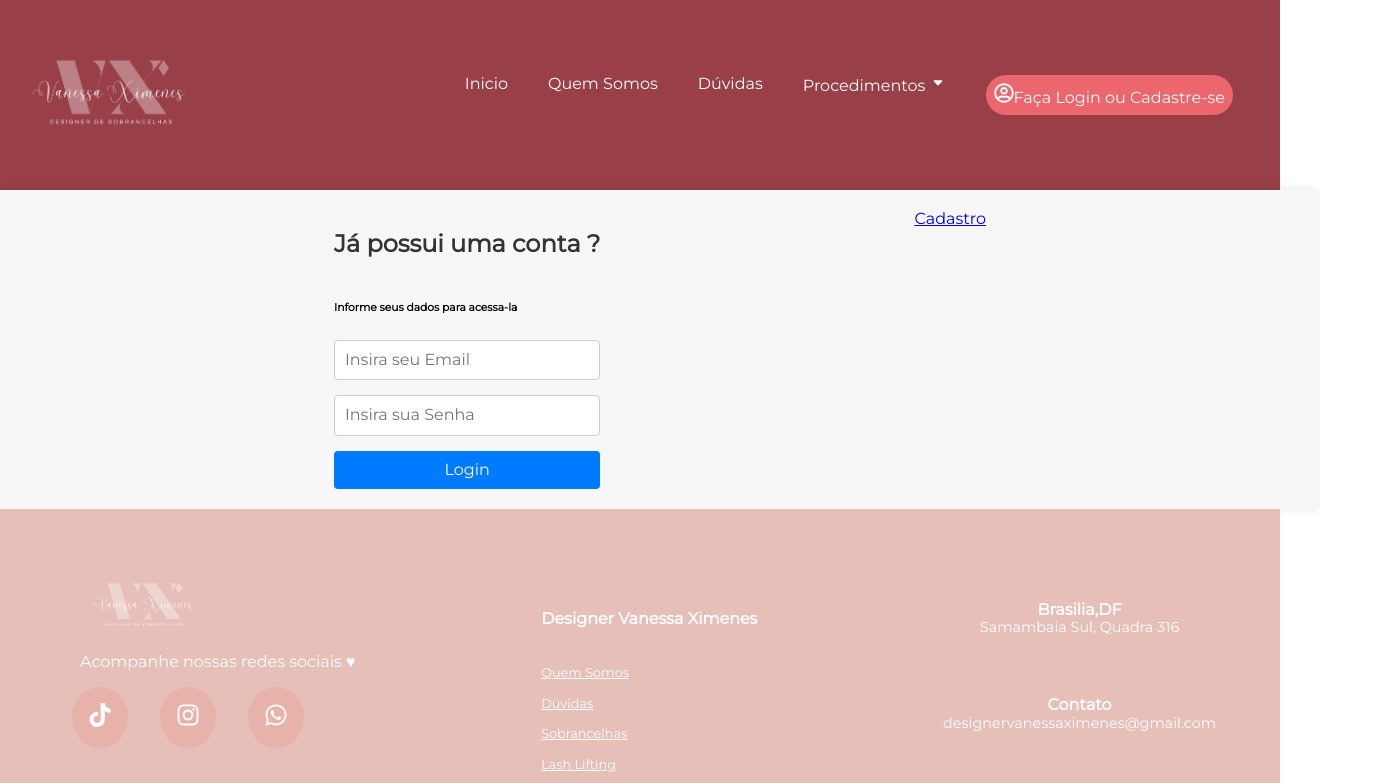
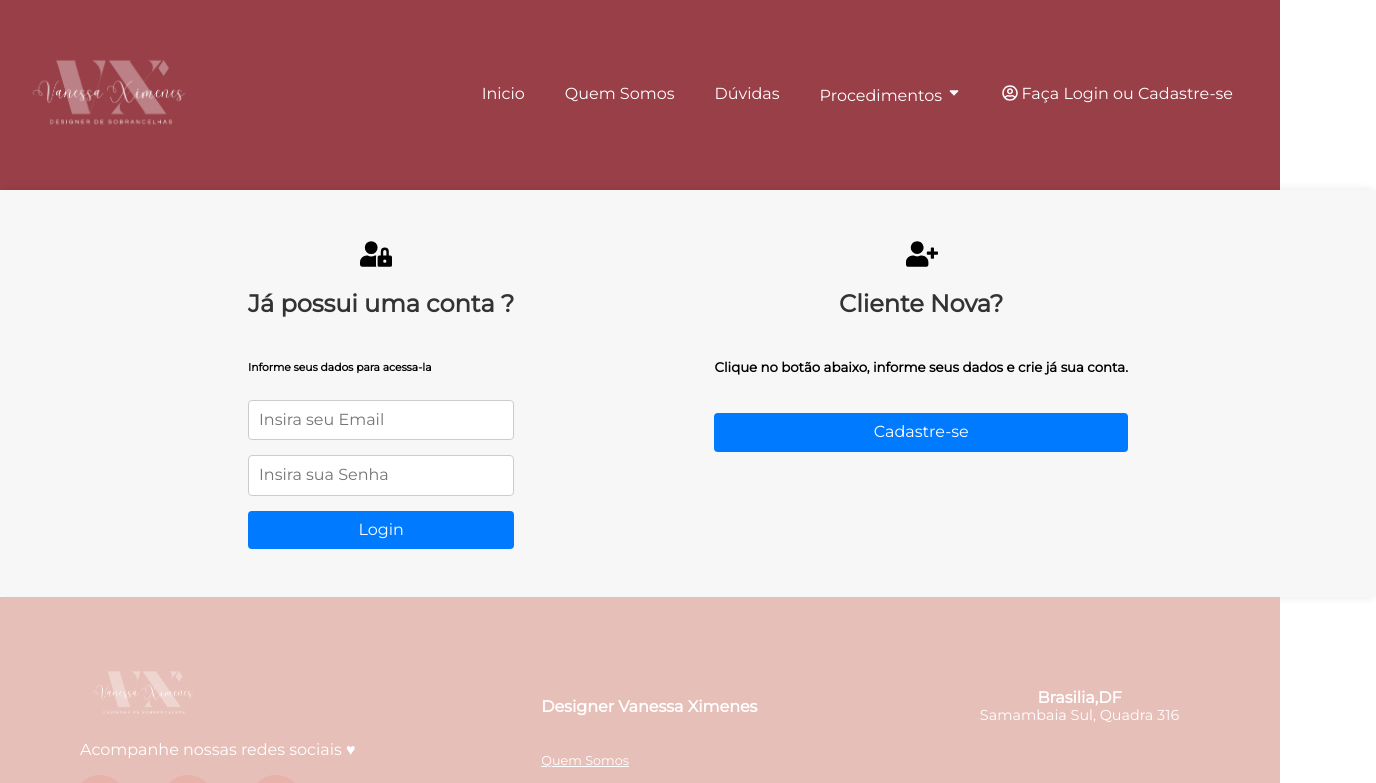
Before and after one commit to fguilherme12/designer-app, a React (Vite) app: page /login in a window 1280 px wide. Shown: the top 783 px of the page, 1376 px wide, since content can reach past the window. Built offline with nearby package versions, Linux system fonts and the light colour scheme.

Commit message:
style: Implementando estilo area login
Implementando estilo area login/cabecalho

```diff
--- a/src/components/AreaLogin/index.tsx
+++ b/src/components/AreaLogin/index.tsx
@@ -1,25 +1,88 @@
 import { FaRegUserCircle } from "react-icons/fa";
-import { Link } from "react-router-dom";
-import LinkEstilizado from "../LinkEstilizado";
+import { Link, useNavigate } from "react-router-dom";
 import { useAutenticacao } from "../../context/Autenticacao";
+import { styled } from "styled-components";
+import { useState } from "react";
 
+
+const MainContainer = styled.div`
+    display: flex;
+`
+
+const StyledLink = styled(Link)`
+    display: flex;
+    justify-content: space-between;
+
+    svg{
+        padding-right: 0.2rem;
+    }
+
+    @media(max-width: 750px) {
+        display: block;
+    }
+`
+
+const StyledButton = styled.button`
+    font-size: 0.8rem;
+    border: none;
+    border-radius: 4px;
+    margin: 0.3rem;
+    cursor: pointer;
+`
+
+const Dropdown = styled.ul`
+    display: flex;
+    flex-direction: column;
+    position: absolute;
+    right: 1rem;
+    top: 6rem;
+    gap: 1rem;
+    border: 1px solid #000000;
+    background-color:#eb666d;
+    border-radius: 10px;
+    padding: 1rem;
+    font-size: 1rem;
+    z-index: 2000;
+`
+
+const TextoLogin = styled.p`
+    padding: 0;
+    margin: 0;
+
+    @media(max-width: 1000px) {
+        display: none;
+    }
+
+    @media(max-width: 750px) {
+        display: block;
+    }
+`
 
 const AreaLogin = () => {
 
     const token = localStorage.getItem('token')
     const userName = localStorage.getItem('name')
     const {userLogged, signOut} = useAutenticacao();
+    const navigate = useNavigate();
+    const [openDropdown, setOpenDropdown] = useState(false)
+
+    const toggleDropdown = () => {
+        setOpenDropdown(!openDropdown)
+    };
 
     return (
         !token ?
 
-            <LinkEstilizado to={'/login'}><FaRegUserCircle  color={'white'} size={'20px'} cursor={'pointer'} />Faça Login ou Cadastre-se </LinkEstilizado> :
+            <StyledLink to={'/login'}><FaRegUserCircle  color={'white'} size={'1rem'} cursor={'pointer'} /><TextoLogin>Faça Login ou Cadastre-se </TextoLogin></StyledLink> :
 
-            <div>
-            <LinkEstilizado to={'/cadastro'}><FaRegUserCircle  color={'white'} size={'20px'} cursor={'pointer'} /> Bem vindo {userName}</LinkEstilizado>
-            <button onClick={() => signOut()}>Logout</button>
-            <Link to={'/minhaConta'}> Minha Conta </Link>
-            </div>
+            <MainContainer>
+            <FaRegUserCircle  color={'white'} size={'20px'} cursor={'pointer'} onClick={toggleDropdown} />
+
+            {openDropdown && <Dropdown onMouseLeave={toggleDropdown}> Bem vindo {userName}
+                            <StyledButton onClick={() => navigate('/minhaConta')}>MinhaConta</StyledButton>
+                            <StyledButton onClick={() => signOut()}>Sair</StyledButton>
+                        </Dropdown>}
+            </MainContainer>
     )
 }
 
--- a/src/context/Autenticacao.tsx
+++ b/src/context/Autenticacao.tsx
@@ -59,7 +59,7 @@ function AutenticacaoProvider({children} : AutenticacaoProviderProps) {
             setErrorMessageRegister(null)
             window.location.href = '/login';
         }).catch((erro) =>
-            setErrorMessageRegister(erro.response.data.message)
+            setErrorMessageRegister(erro.response.data.message[0])
         )
 
     }
--- a/src/pages/FormularioCadastro/index.tsx
+++ b/src/pages/FormularioCadastro/index.tsx
@@ -2,6 +2,8 @@ import axios from "axios";
 import { useState } from "react";
 import styled from "styled-components";
 import { useAutenticacao } from "../../context/Autenticacao";
+import LinkEstilizado from "../../components/LinkEstilizado";
+import { Link } from "react-router-dom";
 
 
 const FormContainer = styled.div`
@@ -50,6 +52,15 @@ const StyledButton = styled.button`
   }
 `
 
+const TextoMensagem = styled.h5`
+  color: red;
+`
+
+const StyledLink = styled(Link)`
+  text-align: center;
+  padding: 0.8rem;
+  font-size: 0.9rem;
+`
 
 const FormularioCadastro = () => {
 
@@ -96,8 +107,9 @@ const FormularioCadastro = () => {
                 required
             />
             <StyledButton type="submit">Cadastrar</StyledButton>
+            <StyledLink to="/login"> Voltar para o Login</StyledLink>
 
-            {errorMessageRegister && <h6>{errorMessageRegister} .</h6>}
+            {errorMessageRegister && <TextoMensagem>{errorMessageRegister}.</TextoMensagem>}
         </StyledForm>
         </FormContainer>
 
--- a/src/pages/FormularioLogin/index.tsx
+++ b/src/pages/FormularioLogin/index.tsx
@@ -1,21 +1,23 @@
 import { useState } from "react";
 import styled from "styled-components";
-import LinkEstilizado from "../../components/LinkEstilizado";
 import { useAutenticacao } from "../../context/Autenticacao";
+import { FaUserLock, FaUserPlus } from "react-icons/fa";
+import { useNavigate } from "react-router-dom";
 
 
 const FormContainer = styled.div`
   display: flex;
   justify-content: space-evenly;
+  height: auto;
   width: 100%;
   margin: 0 auto;
-  padding: 20px;
+  padding: 3rem;
   background-color: #f7f7f7;
   border-radius: 8px;
   box-shadow: 0 0 10px rgba(0, 0, 0, 0.1);
 `
 
-const FormTitle = styled.h2`
+const Title = styled.h2`
   text-align: center;
   color: #333;
   margin-bottom: 20px;
@@ -24,6 +26,11 @@ const FormTitle = styled.h2`
 const StyledForm = styled.form`
   display: flex;
   flex-direction: column;
+  justify-content: center;
+
+  svg {
+    margin-left: 7rem;
+  }
 `
 
 const StyledInput = styled.input`
@@ -52,11 +59,29 @@ const StyledButton = styled.button`
   }
 `
 
+const TextoMensagem = styled.h5`
+  color: red;
+`
+
+const SecondContainer = styled.section`
+  display: flex;
+  flex-direction: column;
+
+  svg {
+    margin-left: 12rem;
+  }
+
+  h5 {
+    padding-bottom: 1rem;
+  }
+`
+
 const FormularioLogin = () => {
 
     const [email, setEmail] = useState('');
     const [password, setPassword] = useState('');
     const {signIn, errorMessageLogin} = useAutenticacao();
+    const navigate = useNavigate();
 
     const onSubmitForm = (evento : React.FormEvent<HTMLFormElement>) => {
         evento.preventDefault()
@@ -72,7 +97,8 @@ const FormularioLogin = () => {
 
         <FormContainer>
             <StyledForm onSubmit={onSubmitForm}>
-            <FormTitle> Já possui uma conta ? </FormTitle>
+            <FaUserLock size={'2rem'}/>
+            <Title> Já possui uma conta ? </Title>
                 <h6>Informe seus dados para acessa-la</h6>
                 <StyledInput
                     type="email"
@@ -90,11 +116,15 @@ const FormularioLogin = () => {
                 />
 
                 <StyledButton type="submit">Login</StyledButton>
+                {errorMessageLogin && <TextoMensagem>{errorMessageLogin}</TextoMensagem>}
             </StyledForm>
 
-            {errorMessageLogin && <h6>{errorMessageLogin} .</h6>}
-
-            <LinkEstilizado to={'/cadastro'}> Cadastro</LinkEstilizado>
+            <SecondContainer>
+              <FaUserPlus size={'2rem'} />
+              <Title>Cliente Nova?</Title>
+              <h5>Clique no botão abaixo, informe seus dados e crie já sua conta.</h5>
+              <StyledButton onClick={() => navigate('/cadastro')}>Cadastre-se</StyledButton>
+            </SecondContainer>
         </FormContainer>
 
 
--- a/src/pages/PrivateRoutes/Ficha/index.jsx
+++ b/src/pages/PrivateRoutes/Ficha/index.jsx
@@ -49,19 +49,38 @@ const StyledButton = styled.button`
 
 const Ficha = () => {
 
+  const nome = localStorage.getItem('name');
+
   return (
     <FormContainer>
       <FormTitle>Ficha Anamnese</FormTitle>
       <StyledForm>
+        <h3>Nome : {nome}</h3>
+        <label> Endereço</label>
         <StyledInput
           type="text"
-          name="nome"
-          placeholder="Nome"
+          name="endereco"
         />
+        <label> Data de Nascimento</label>
         <StyledInput
-          type="email"
-          name="email"
-          placeholder="E-mail"
+          type="date"
+          name="dataNascimento"
+        />
+
+        <label> Telefone</label>
+        <StyledInput
+          type="tel"
+          name="telefone"
+        />
+        <label> Cidade</label>
+        <StyledInput
+          type="text"
+          name="endereco"
+        />
+        <label> UF</label>
+        <StyledInput
+          type="text"
+          name="endereco"
         />
         <StyledButton type="submit">Enviar</StyledButton>
       </StyledForm>
```
